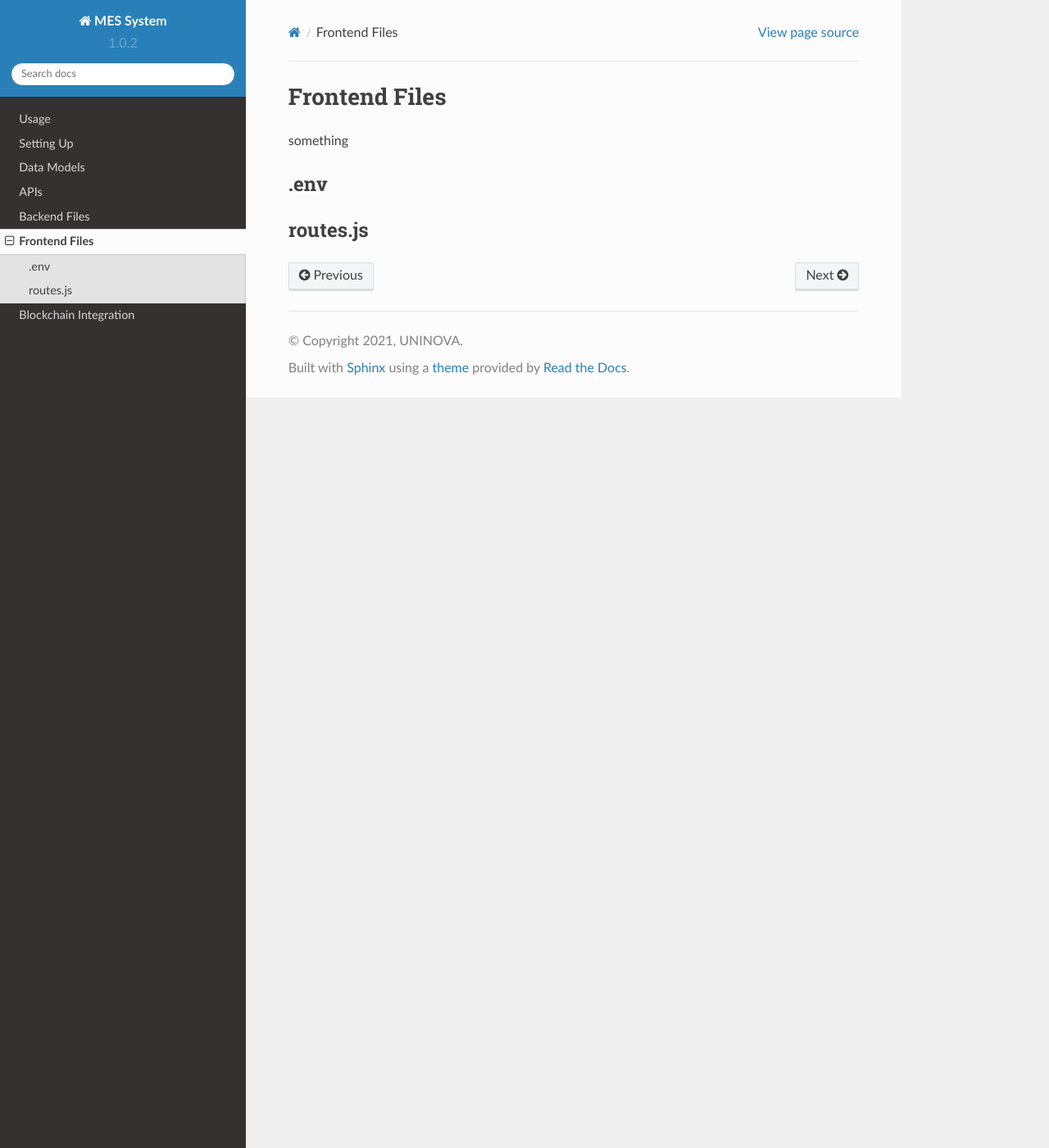
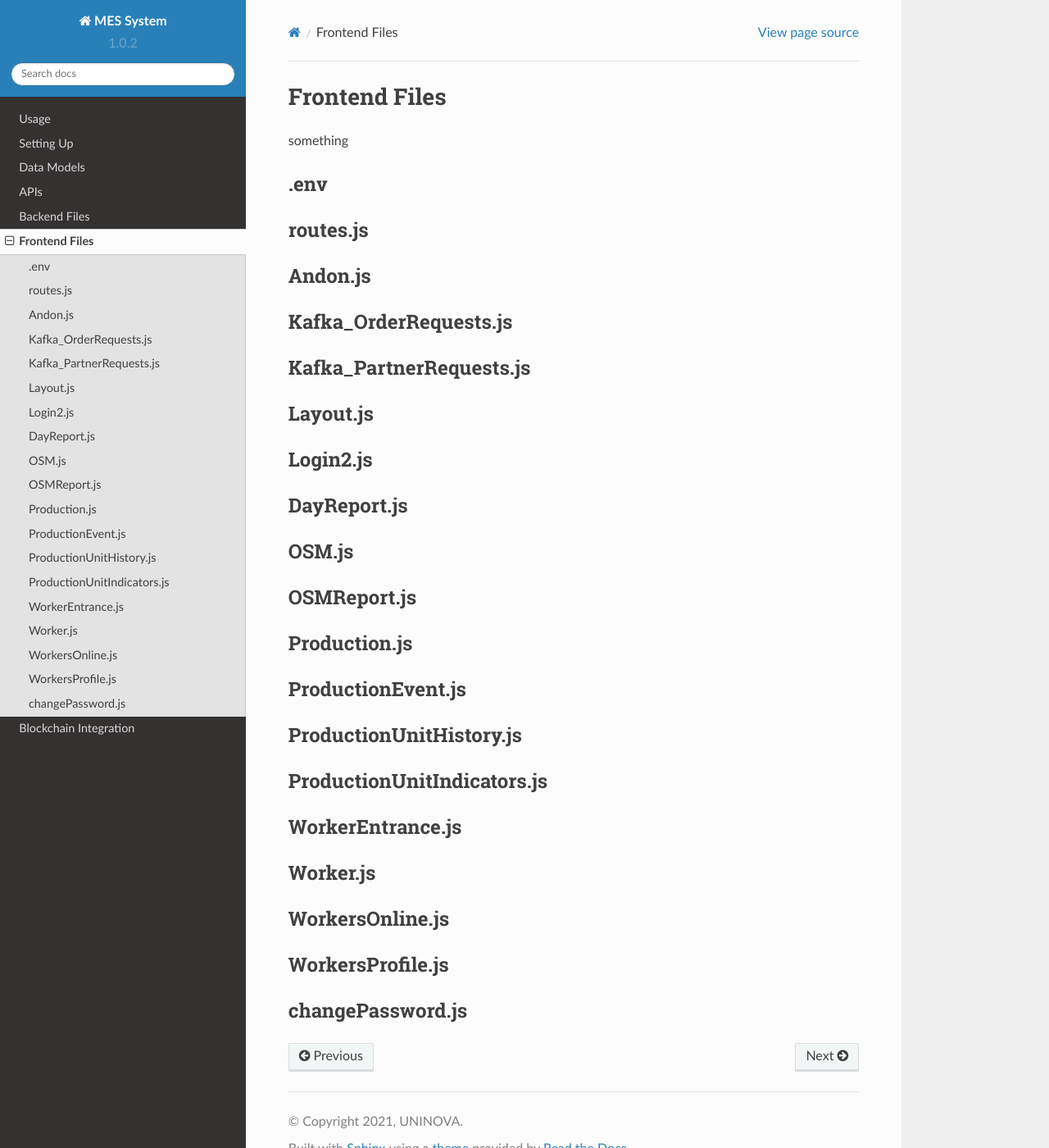
Before and after one commit to RICS-UNINOVA/AVANGARD_MES-DOCUMENTATION-ONLY, a Sphinx documentation site: the page built from docs/source/Frontend_Files.rst, in a window 1280 px wide and 1400 px high. Shown: the whole window at 82% size. Built offline with Sphinx 7.4.7 and the Read the Docs theme 2.0.0, drawn with Linux system fonts in a browser that asks for light colours.

Commit message:
Update Frontend_Files.rst

```diff
--- a/docs/source/Frontend_Files.rst
+++ b/docs/source/Frontend_Files.rst
@@ -1,12 +1,62 @@
+*******************
 Frontend Files
-=====
+*******************
 
 something
 
-
 .env
-------------
-
+================
 
 routes.js
-------------
+================
+
+Andon.js
+================
+
+Kafka_OrderRequests.js
+================
+
+Kafka_PartnerRequests.js
+================
+
+Layout.js
+================
+
+Login2.js
+================
+
+DayReport.js
+================
+
+OSM.js
+================
+
+OSMReport.js
+================
+
+Production.js
+================
+
+ProductionEvent.js
+================
+
+ProductionUnitHistory.js
+================
+
+ProductionUnitIndicators.js
+================
+
+WorkerEntrance.js
+================
+
+Worker.js
+================
+
+WorkersOnline.js
+================
+
+WorkersProfile.js
+================
+
+changePassword.js
+================
```
